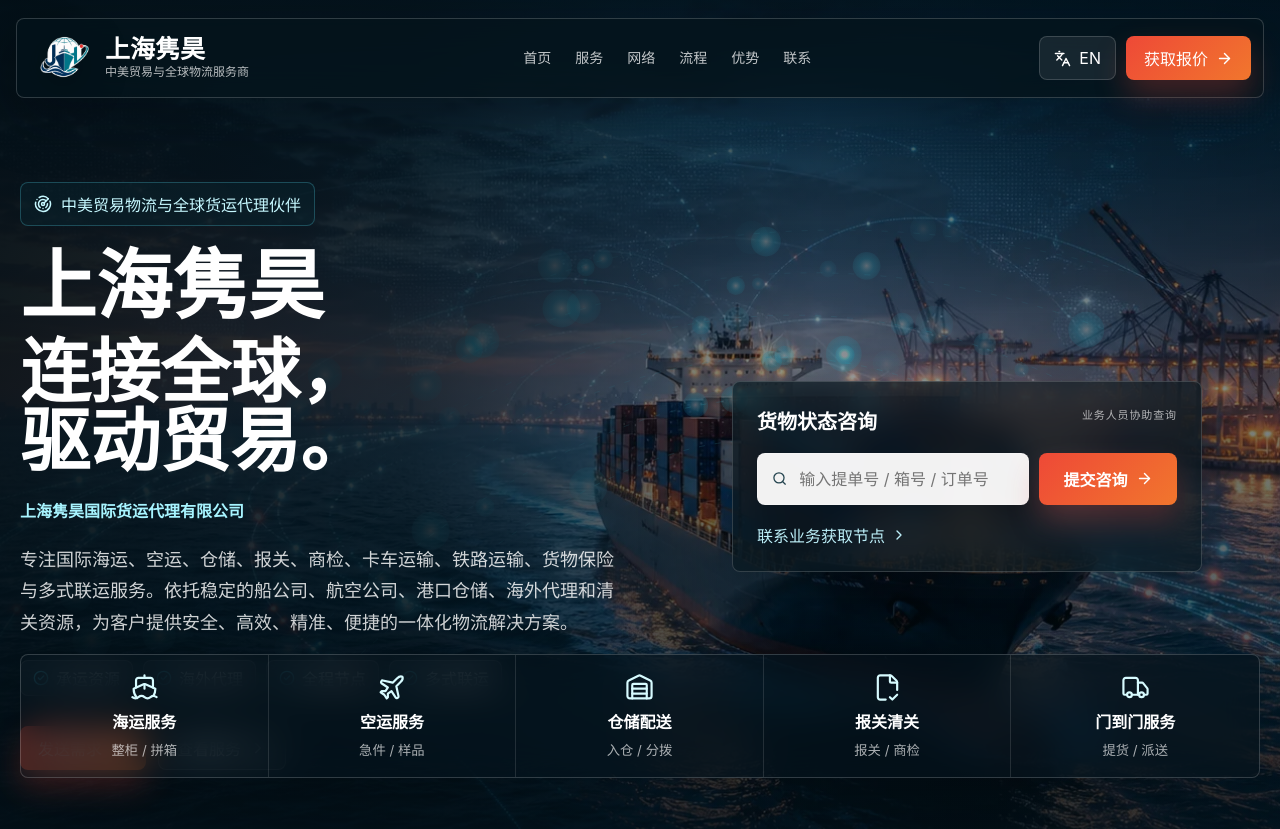
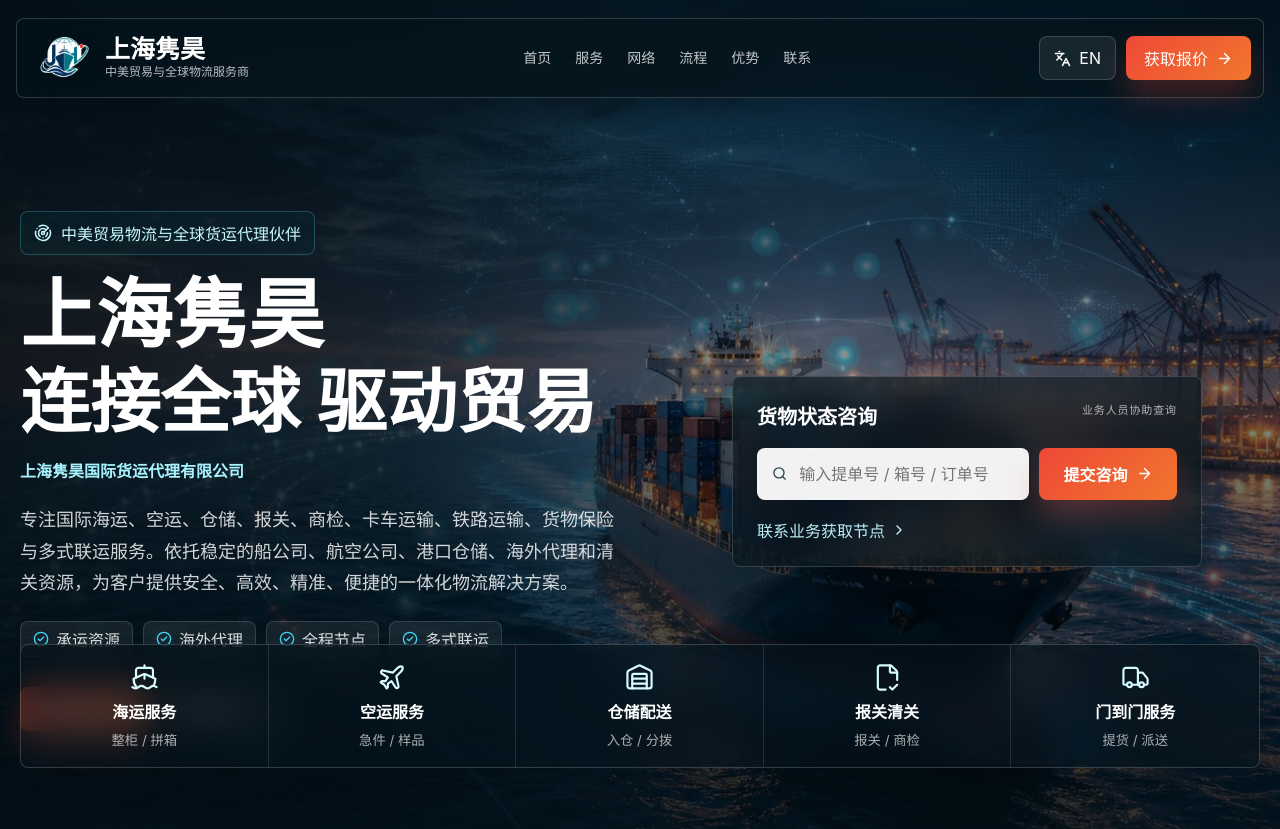
Before and after one commit to haobosun940-crypto/shanghai-junhao-logistics-site, a React (Vite) app in the folder shanghai-junhao-site/: page / in a window 1280 px wide. Shown: the top 829 px of the page. Built offline with nearby package versions, Linux system fonts and the light colour scheme.

Commit message:
Remove punctuation from Chinese hero headline

```diff
--- a/shanghai-junhao-site/src/App.jsx
+++ b/shanghai-junhao-site/src/App.jsx
@@ -56,7 +56,7 @@
     englishName: "上海隽昊国际货运代理有限公司",
     heroImageAlt: "数字航线网络中的集装箱船",
     eyebrow: "中美贸易物流与全球货运代理伙伴",
-    headline: "连接全球，驱动贸易。",
+    headline: "连接全球 驱动贸易",
     subhead:
       "专注国际海运、空运、仓储、报关、商检、卡车运输、铁路运输、货物保险与多式联运服务。依托稳定的船公司、航空公司、港口仓储、海外代理和清关资源，为客户提供安全、高效、精准、便捷的一体化物流解决方案。",
     heroPoints: ["承运资源", "海外代理", "全程节点", "多式联运"],
```
